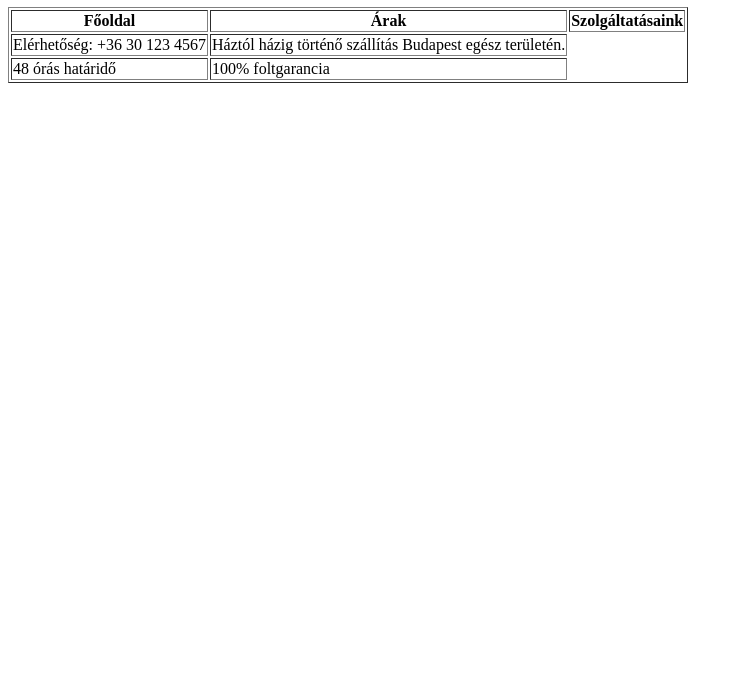
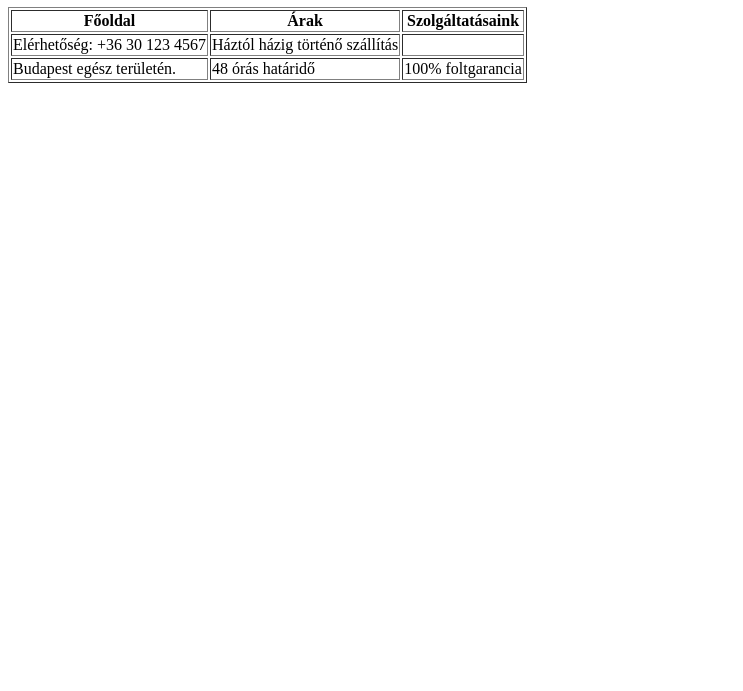
Before and after one commit to szabi180/szonyeg, a plain HTML site: page szolgaltatasaink.html in a window 1280 px wide. Shown: the part 109-800 px from the top of the page, without its empty margins (0-743 px from the left). Drawn offline with Linux system fonts and the light colour scheme.

Commit message:
kijavitas

```diff
--- a/szolgaltatasaink.html
+++ b/szolgaltatasaink.html
@@ -26,9 +26,11 @@
 		<tbody>
 			<tr>
 				<td>Elérhetőség: +36 30 123 4567</td>
-				<td>Háztól házig történő szállítás Budapest egész területén.</td>
+				<td>Háztól házig történő szállítás</td>
+				<td></td>
 			</tr>
 			<tr>
+				<td>Budapest egész területén.</td>
 				<td>48 órás határidő</td>
 				<td>100% foltgarancia</td>
 			</tr>
```
